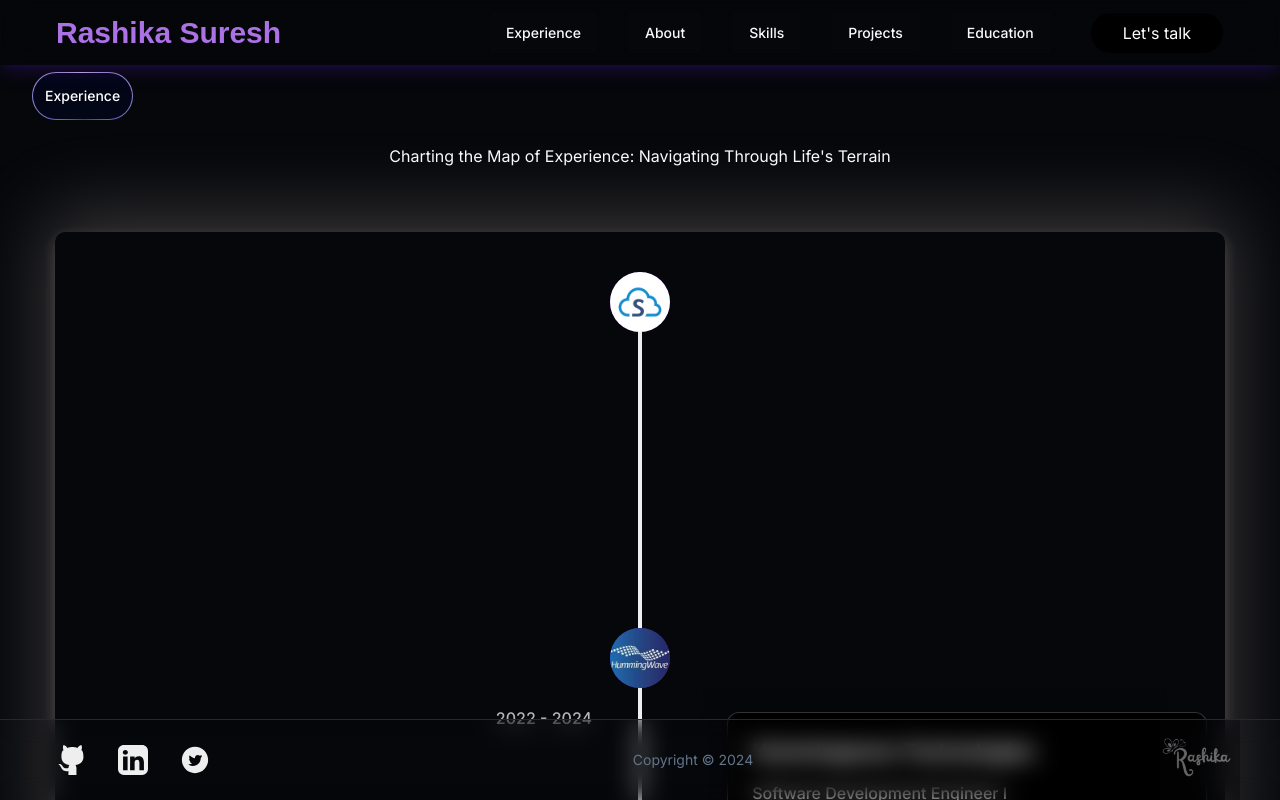
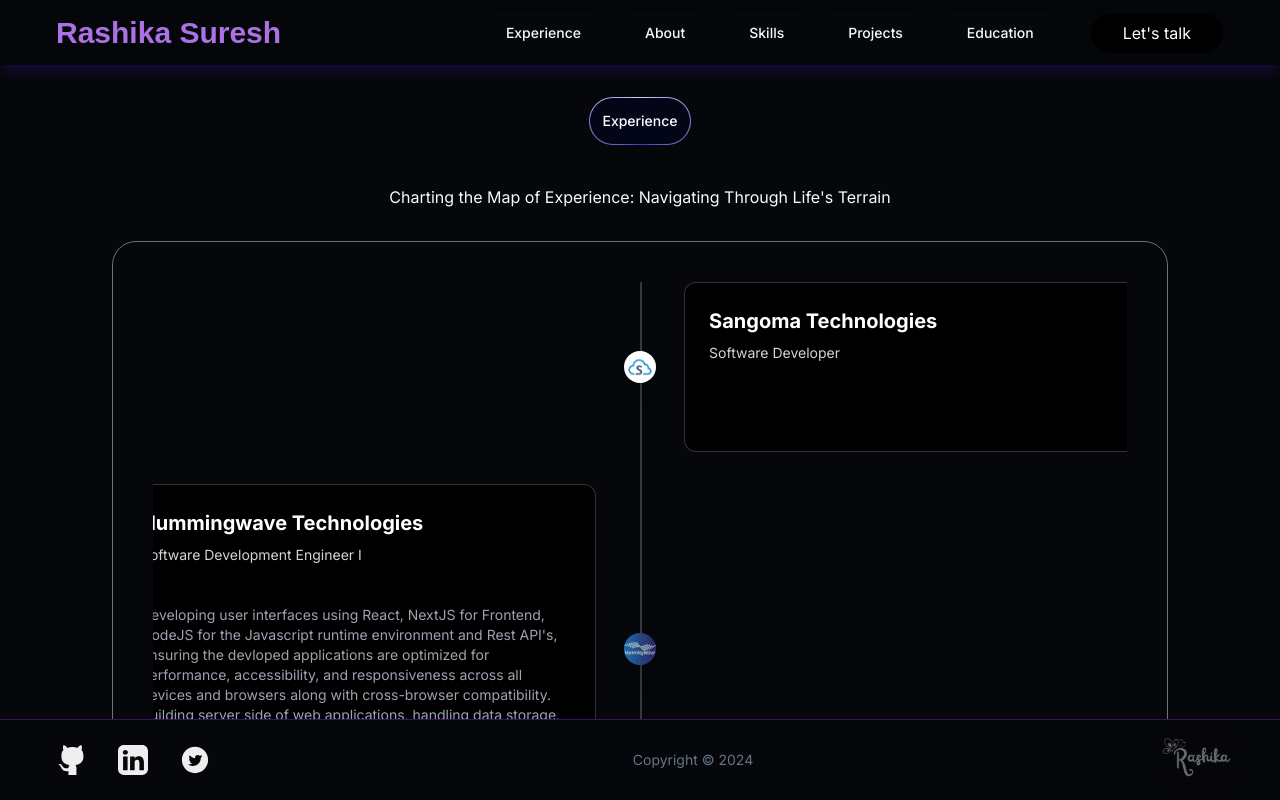
Before and after one commit to Rashika258/portfolio, a Next.js app: page /experience in a window 1280 px wide. Built offline with nearby package versions, Linux system fonts and the light colour scheme; a web font is replaced by a local one.

Commit message:
updated changes

```diff
--- a/app/about/page.tsx
+++ b/app/about/page.tsx
@@ -24,7 +24,7 @@
 
         <div
           className="
-            flex w-full py-4 text-gray-400 text-sm md:text-base text-left md:text-justify"
+            flex w-full py-4 text-gray-400 text-sm  text-left "
         >
           {aboutContent}
         </div>
--- a/app/education/page.tsx
+++ b/app/education/page.tsx
@@ -1,9 +1,18 @@
-import React from 'react';
+;
+
+
+"use client";
+import EducationTimeLine from "@/components/ui/education-timeline";
+import React from "react";
+
+
+
 
 export default function Education()  {
   return (
-    <div>
-
+    <div className="h-[calc(100vh-145px)] w-full relative mt-[65px] mb-[80px] flex   px-8 flex-col   items-center justify-center overflow-y-auto">
+      <EducationTimeLine />
     </div>
   );
+
 }
--- a/app/experience/page.tsx
+++ b/app/experience/page.tsx
@@ -7,13 +7,8 @@
   CardItem,
 } from "@/components/ui/3d-card-effect";
 import HeaderText from "@/components/ui/header-text";
-import Image from "next/image";
+import VerticalTimelineComponent from "@/components/ui/vertical-timeline-component";
 import React from "react";
-import {
-  VerticalTimeline,
-  VerticalTimelineElement,
-} from "react-vertical-timeline-component";
-import "react-vertical-timeline-component/style.min.css";
 
 interface ExperienceProps {
   id: number;
@@ -26,65 +21,23 @@
 
 export default function Experience() {
   return (
-    <div className="flex relative  px-8 flex-col  py-10 w-full items-center justify-center ">
-      <HeaderText text="Experience" />
-      <div className="pt-4 pb-16">
+    <div className="h-[calc(100vh-145px)] w-full relative mt-[65px] mb-[80px] flex   px-8 flex-col   items-center justify-center overflow-y-auto">
+      <div className="flex h-full flex-col w-full">
+      <HeaderText text="Experience" className="md:justify-center" />
+      <div className="py-8 w-full flex text-sm items-center justify-start md:justify-center md:text-base">
         {`Charting the Map of Experience: Navigating Through Life's Terrain`}
       </div>
-      <div className="experience__wrapper py-10">
-        <VerticalTimeline lineColor={"#eeeeee"}>
-          {experiences?.map((experience, idx) => {
-            return (
-              <VerticalTimelineElement
-                visible={true}
-                key={idx}
-                className="vertical-timeline-element--work"
-                contentStyle={{
-                  background: "#050609",
-                  color: "#fff",
-                }}
-                contentArrowStyle={{
-                  borderRight: "7px solid  #050609",
-                }}
-                date={experience?.date}
-                iconStyle={{
-                  background: "#6012b3",
-                  color: "#fff",
-                  display: "flex",
-                  alignItems: "center",
-                  justifyContent: "center",
-                  position: "relative",
-                }}
-                icon={
-                  <Image
-                    src={experience?.timeLineIcon}
-                    alt={experience?.companyName}
-                    layout="fill"
-                    objectFit="contain"
-                    className="rounded-full"
-                  />
-                }
-              >
-                <ThreeDCard experience={experience} />
-                <div className="text-gray-400 text-sm invisible">
-                  <ul className="list-disc">
-                    {experience?.workDescription &&
-                      experience?.workDescription?.length > 0 &&
-                      experience?.workDescription?.map((item, idx) => {
-                        return <li key={idx}>{item}</li>;
-                      })}
-                  </ul>
-                </div>
-              </VerticalTimelineElement>
-            );
-          })}
-        </VerticalTimeline>
+      <div className="flex w-full  md:px-20 ">
+        <VerticalTimelineComponent experiences={experiences} />
       </div>
+
+      </div>
+
     </div>
   );
 }
 
-function ThreeDCard({ experience }: { experience: ExperienceProps }) {
+export function ThreeDCard({ experience }: { experience: ExperienceProps }) {
   return (
     <CardContainer className="inter-var">
       <CardBody className=" relative group/card  hover:shadow-2xl hover:shadow-emerald-500/[0.1] bg-black border-white/[0.2]  w-auto sm:w-[30rem] h-auto rounded-xl p-6 border  ">
--- a/app/skills/page.tsx
+++ b/app/skills/page.tsx
@@ -26,7 +26,7 @@
     >
       <HeaderText
         text={"Toolbox of Technical Mastery"}
-        className="justify-center pt-0"
+        className="md:justify-center pt-0"
       />
       <div className="pt-4 pb-8 whitespace-nowrap text-sm md:text-base flex w-full items-center justify-start md:justify-center">
         Building Innovative Apps with the Latest Technologies
--- /dev/null
+++ b/components/ui/education-timeline.tsx
@@ -0,0 +1,62 @@
+import React from "react";
+
+const EducationTimeLine = () => {
+  return (
+    <div className="w-10/12 md:w-7/12 lg:6/12 mx-auto relative py-20">
+      <div className="border-l-2 mt-10">
+        <div className="transform transition cursor-pointer hover:-translate-y-2 ml-10 relative flex items-center px-6 py-4 bg-blue-600 text-white rounded mb-10 flex-col md:flex-row space-y-4 md:space-y-0">
+          <div className="w-5 h-5 bg-blue-600 absolute -left-10 transform -translate-x-2/4 rounded-full z-10 mt-2 md:mt-0"></div>
+
+          <div className="w-10 h-1 bg-blue-300 absolute -left-10 z-0"></div>
+
+          <div className="flex-auto">
+            <h1 className="text-lg">Day 1</h1>
+            <h1 className="text-xl font-bold">
+              Orientation and Briefing on Uniliver basics
+            </h1>
+            <h3>classNameroom</h3>
+          </div>
+          <a href="#" className="text-center text-white hover:text-gray-300">
+            Download materials
+          </a>
+        </div>
+
+        <div className="transform transition cursor-pointer hover:-translate-y-2 ml-10 relative flex items-center px-6 py-4 bg-pink-600 text-white rounded mb-10 flex-col md:flex-row space-y-4 md:space-y-0">
+          <div className="w-5 h-5 bg-pink-600 absolute -left-10 transform -translate-x-2/4 rounded-full z-10 mt-2 md:mt-0"></div>
+
+          <div className="w-10 h-1 bg-pink-300 absolute -left-10 z-0"></div>
+
+          <div className="flex-auto">
+            <h1 className="text-lg">Day 1</h1>
+            <h1 className="text-xl font-bold">
+              Orientation and Briefing on Uniliver basics
+            </h1>
+            <h3>classNameroom</h3>
+          </div>
+          <a href="#" className="text-center text-white hover:text-gray-300">
+            Download materials
+          </a>
+        </div>
+
+        <div className="transform transition cursor-pointer hover:-translate-y-2 ml-10 relative flex items-center px-6 py-4 bg-green-600 text-white rounded mb-10 flex-col md:flex-row space-y-4 md:space-y-0">
+          <div className="w-5 h-5 bg-green-600 absolute -left-10 transform -translate-x-2/4 rounded-full z-10 mt-2 md:mt-0"></div>
+
+          <div className="w-10 h-1 bg-green-300 absolute -left-10 z-0"></div>
+
+          <div className="flex-auto">
+            <h1 className="text-lg">Day 1</h1>
+            <h1 className="text-xl font-bold">
+              Orientation and Briefing on Uniliver basics
+            </h1>
+            <h3>classNameroom</h3>
+          </div>
+          <a href="#" className="text-center text-white hover:text-gray-300">
+            Download materials
+          </a>
+        </div>
+      </div>
+    </div>
+  );
+};
+
+export default EducationTimeLine;
--- /dev/null
+++ b/components/ui/vertical-timeline-component.tsx
@@ -0,0 +1,67 @@
+"use client"
+import { ThreeDCard } from "@/app/experience/page";
+import { cn } from "@/lib/utils";
+import Image from "next/image";
+import React from "react";
+
+interface ExperienceProps {
+  id: number;
+  companyName: string;
+  title: string;
+  workDescription: string[];
+  timeLineIcon: string;
+  date: string;
+}
+
+export default function VerticalTimelineComponent({
+  experiences,
+}: {
+  experiences: ExperienceProps[];
+}) {
+  return (
+    <div className="container border-gray-500 mb-10  rounded-3xl p-0 md:p-10 md:border w-full ">
+      <div className="relative wrap overflow-hidden  h-full">
+        <div className="border-2-2 absolute border-opacity-20 border-white h-full border left-4 md:left-[50%]"></div>
+
+        {experiences &&
+          experiences?.length > 0 &&
+          experiences?.map((item, idx) => {
+            return (
+              <Timeline
+                className={idx % 2 === 1 ? "md:flex-row-reverse" : ""}
+                key={idx}
+                experience={item}
+              />
+            );
+          })}
+      </div>
+    </div>
+  );
+};
+
+
+const Timeline = ({
+  experience,
+  className,
+}: {
+  experience: ExperienceProps;
+  className?: string;
+}) => {
+  return (
+    <div
+      className={cn(
+        "mb-8 flex justify-start md:justify-between items-center w-full",
+        className
+      )}
+    >
+      <div className="order-1  md:w-5/12"></div>
+      <div className="z-20 flex items-center order-1 bg-gray-800 shadow-xl w-8 h-8 rounded-full">
+        <Image height={32} width={32} className="rounded-full" src={experience?.timeLineIcon} alt={experience?.companyName} />
+
+      </div>
+      <div className="order-1 shadow-xl ml-10 md:ml-0 md:w-5/12 w-9/12 ">
+        <ThreeDCard experience={experience} />
+      </div>
+    </div>
+  );
+};
```
